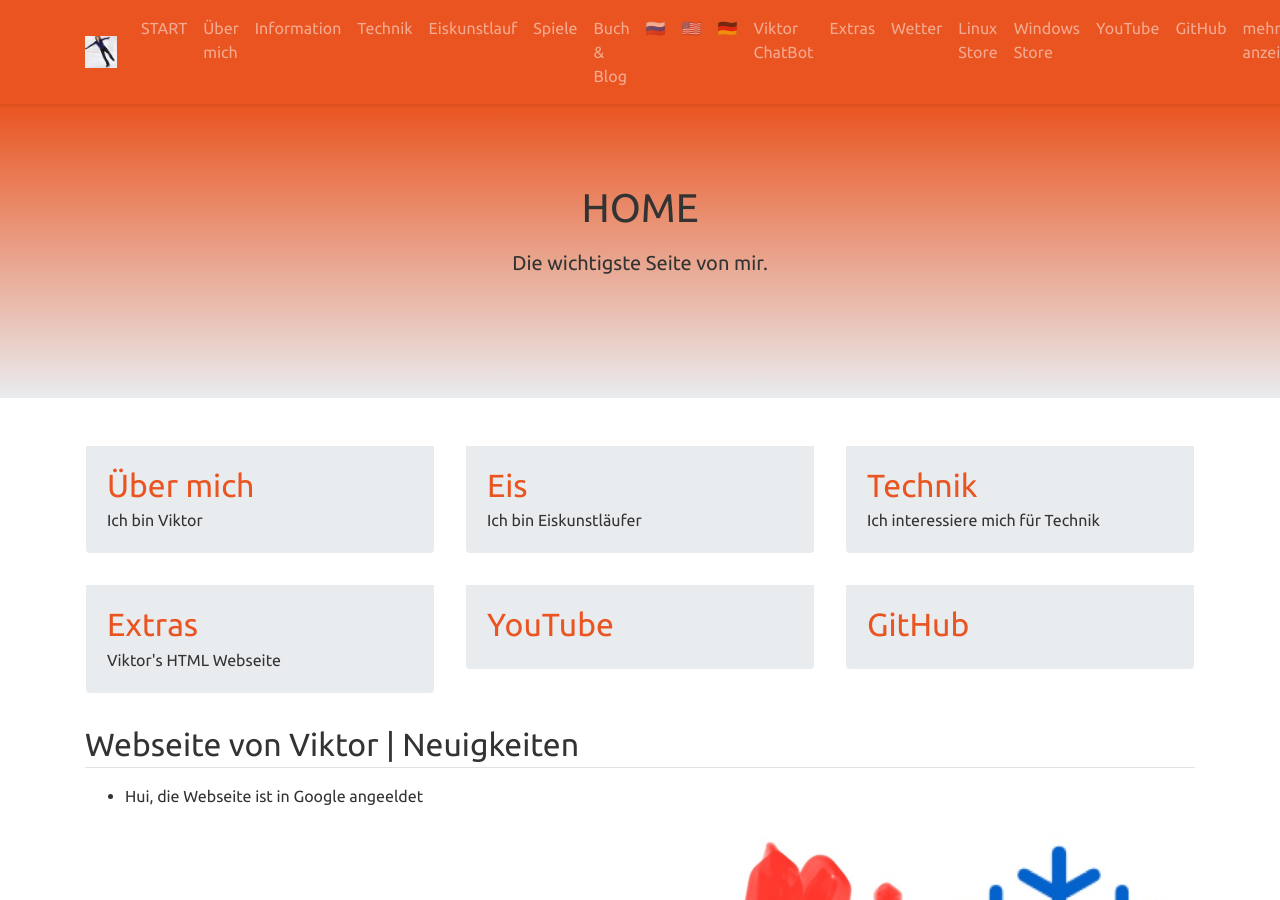
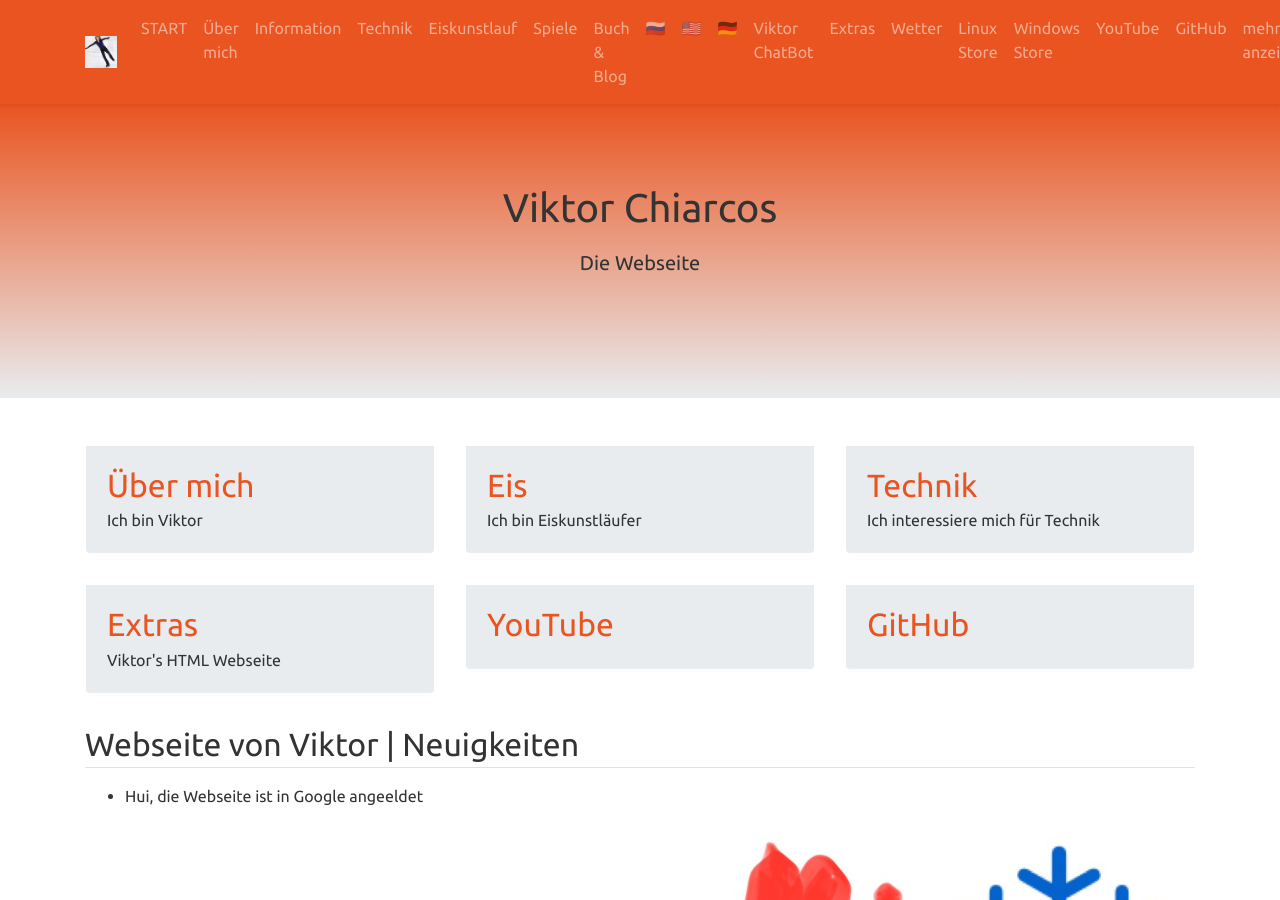
Before and after one commit to viktor-chiarcos/viktor-chiarcos.github.io, a Jekyll site: the page built from index.md, in a window 1280 px wide and 900 px high. Built offline with Jekyll 4.4.1, drawn with Linux system fonts in a browser that asks for light colours.

Commit message:
Update index.md

```diff
--- a/index.md
+++ b/index.md
@@ -1,7 +1,8 @@
 ---
 layout: home
 permalink: /
-excerpt: "Die wichtigste Seite von mir."
+title: "Viktor Chiarcos"
+excerpt: "Die Webseite"
 action: true
 #action_btn:
 #  - label: "Download"
```
